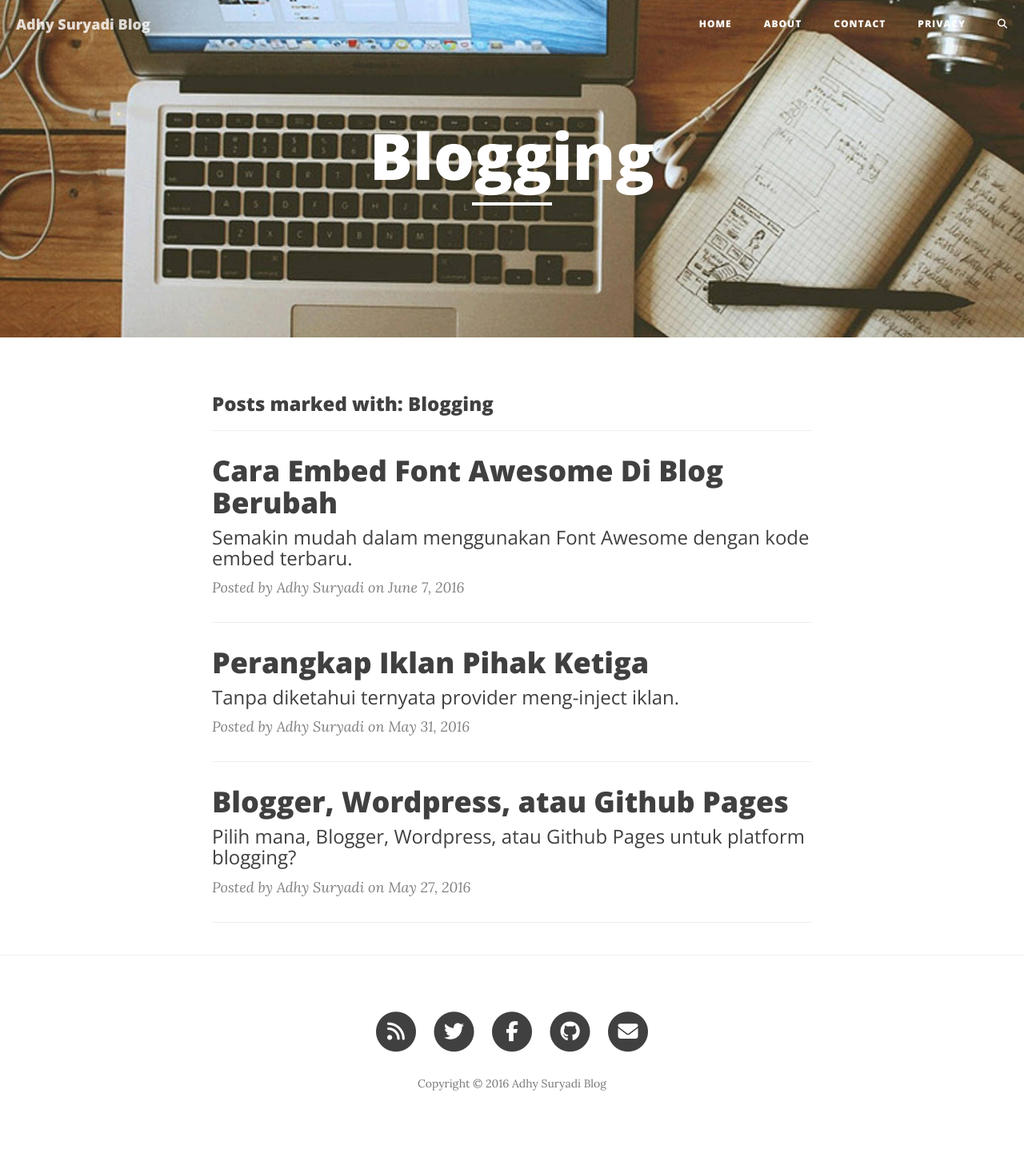
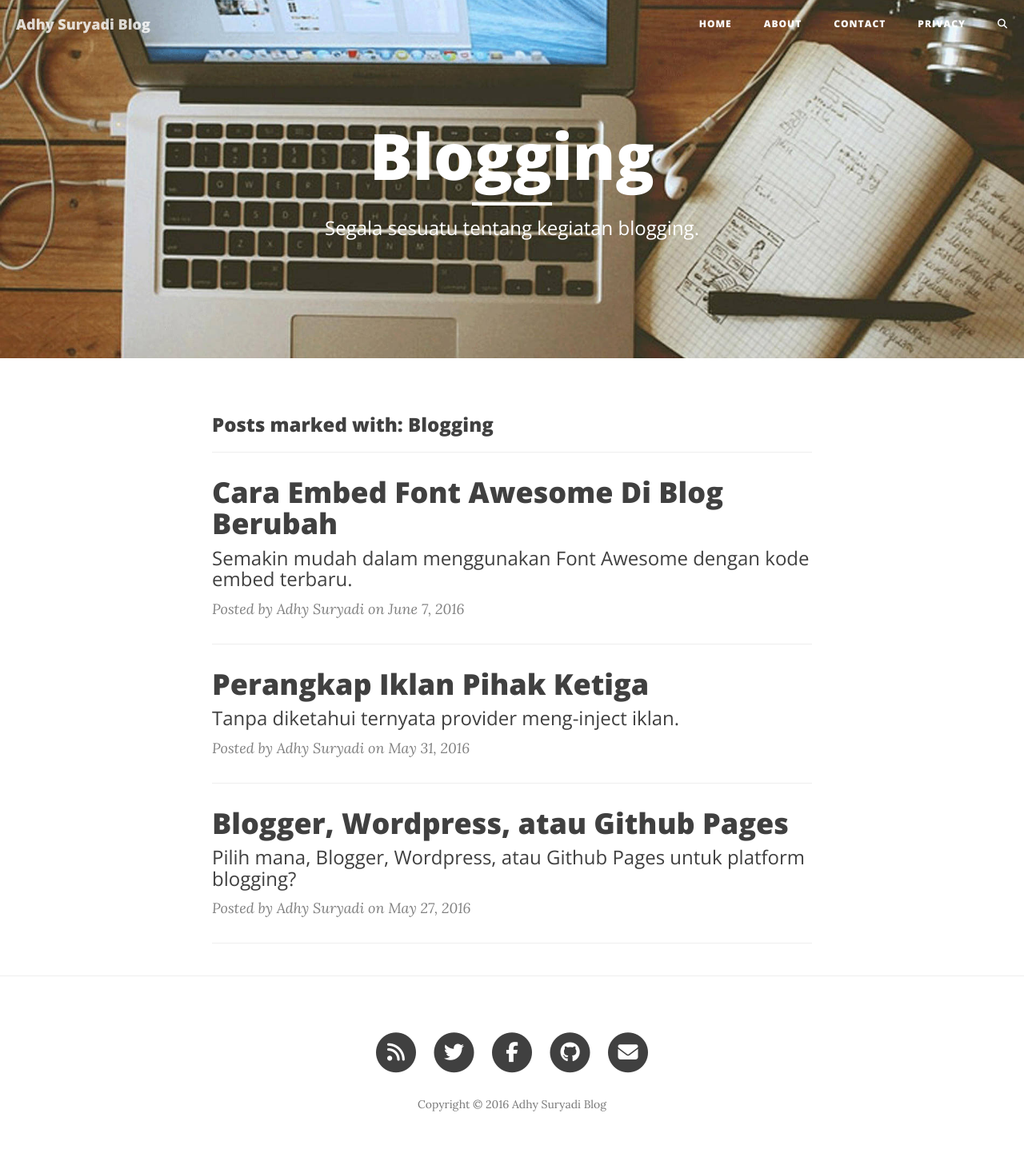
Before and after one commit to KompiAjaib/kompiajaib.github.io, a Jekyll site: the page built from tags/Blogging.html, in a window 1280 px wide. Shown: the whole page at 80% size. Built offline with Jekyll 4.4.1, drawn with Linux system fonts in a browser that asks for light colours; nearby versions of some CDN libraries; comment, search, counter and statistics services are not loaded; before the commit the page ends 1431 px from its top, so only the background shows below that; part of the change alters nothing that is shown.

Commit message:
Update Blogging.html

```diff
--- a/tags/Blogging.html
+++ b/tags/Blogging.html
@@ -1,7 +1,8 @@
 ---
 layout: tag
 title: Blogging
-description: Segala sesuatu tentang kegiatan blogging.
+subtitle: Segala sesuatu tentang kegiatan blogging.
+description: Di sini berisi semua postingan Adhy Suryadi Blog dengan tag blogging.
 header-img: "img/post/blogging.jpg"
 tag: Blogging
 ---
```
